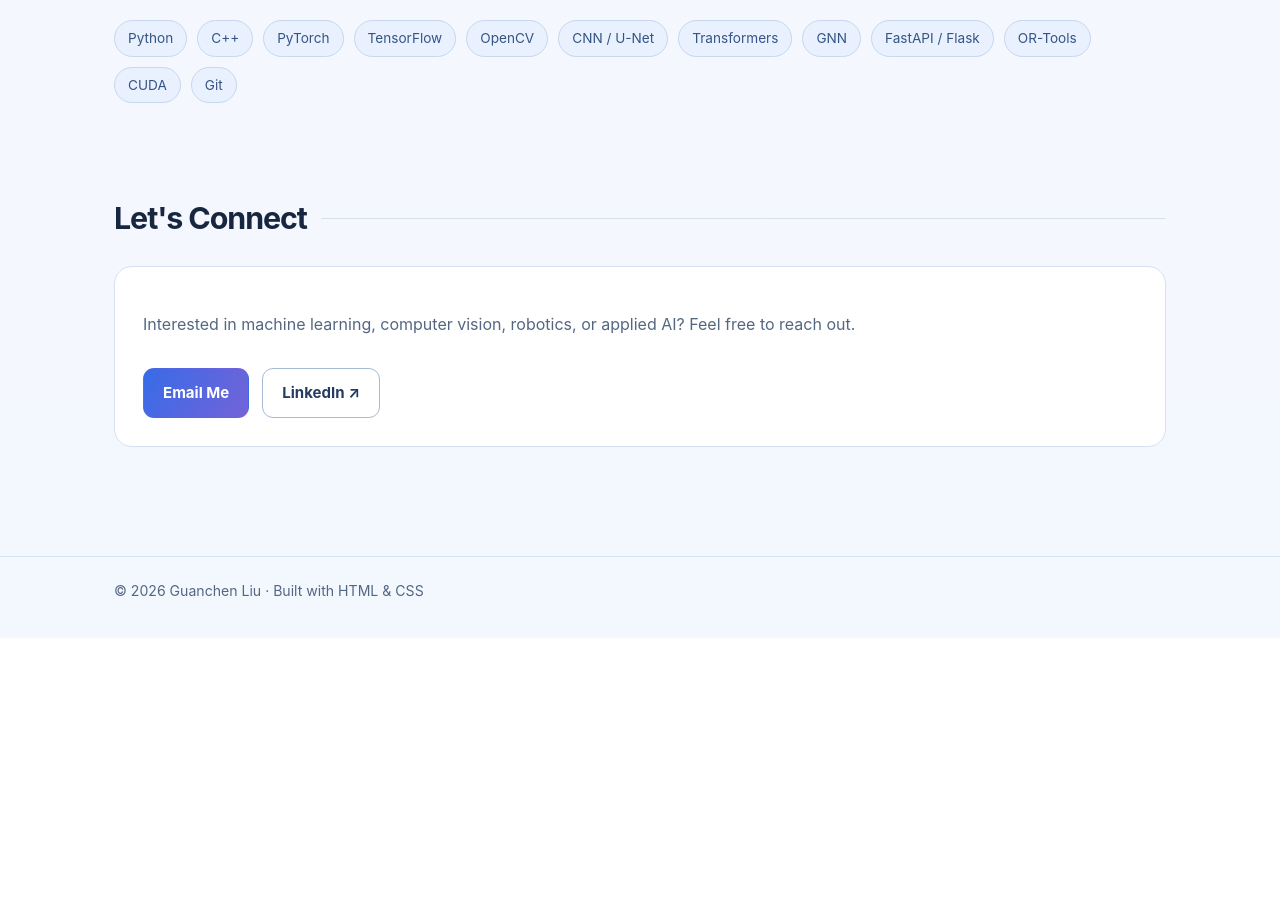
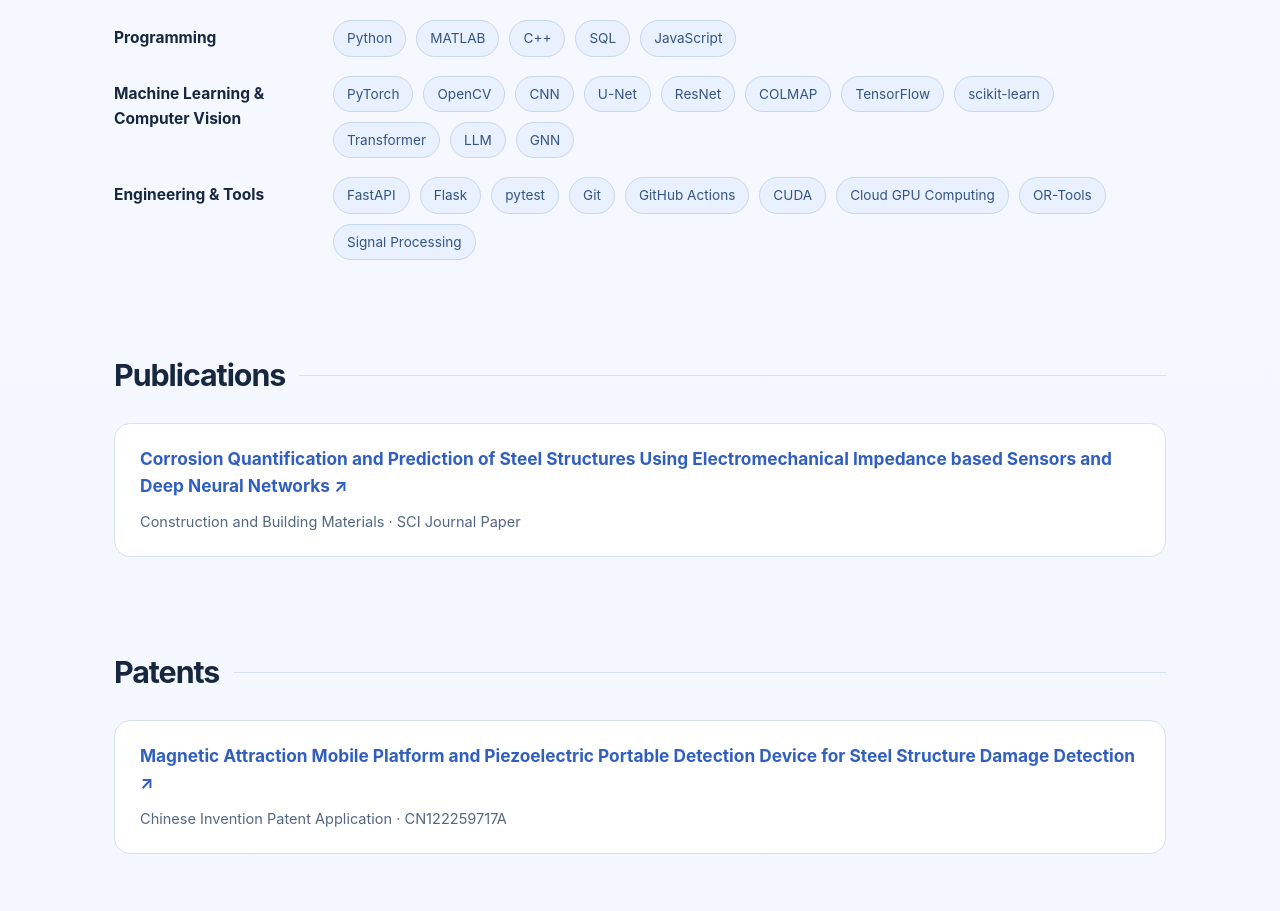
Before and after one commit to gcliu2299/gcliu2299.github.io, a plain HTML site: page index.html in a window 1280 px wide. Shown: the part 2467-3378 px from the top of the page. Before the commit the page ends 3105 px from the top, so only its background shows below. Drawn offline with Linux system fonts and the light colour scheme.

Commit message:
V5-2: Update technical skills and add publications and patents

```diff
--- a/index.html
+++ b/index.html
@@ -38,6 +38,16 @@
     .about { max-width:830px; }
     .pills { display:flex; flex-wrap:wrap; gap:10px; margin-top:23px; }
     .pill { border:1px solid #385077; color:#c5d6f7; background:#19253e; border-radius:999px; padding:6px 13px; font-size:.85rem; }
+    .skill-groups { display:grid; gap:19px; }
+    .skill-group { display:grid; grid-template-columns:205px minmax(0,1fr); gap:14px; align-items:start; }
+    .skill-group h3 { margin:5px 0 0; font-size:.97rem; color:var(--text); font-weight:700; }
+    .skill-group .pills { margin-top:0; }
+    .achievement { padding:22px 25px; border:1px solid var(--line); border-radius:16px; background:var(--surface); }
+    .achievement h3 { margin:0 0 10px; font-size:1.08rem; font-weight:700; line-height:1.55; }
+    .achievement a { color:#315fc0; text-decoration:none; }
+    .achievement a:hover { text-decoration:underline; }
+    .achievement p { margin:0; font-size:.91rem; color:var(--muted); }
+    @media(max-width:720px) { .skill-group { grid-template-columns:1fr; gap:8px; } }
     .project-grid { display:grid; grid-template-columns:repeat(2,minmax(0,1fr)); gap:19px; }
     .card { background:linear-gradient(145deg,#17213a,#101728); border:1px solid var(--line); border-radius:18px; overflow:hidden; transition:transform .2s,border-color .2s; }
     .card:hover { transform:translateY(-4px); border-color:#6d8cc3; }
@@ -148,12 +158,36 @@
 
     <section id="skills">
       <div class="section-top"><h2>Technical Skills</h2></div>
-      <div class="pills">
-        <span class="pill">Python</span><span class="pill">C++</span><span class="pill">PyTorch</span>
-        <span class="pill">TensorFlow</span><span class="pill">OpenCV</span><span class="pill">CNN / U-Net</span>
-        <span class="pill">Transformers</span><span class="pill">GNN</span><span class="pill">FastAPI / Flask</span>
-        <span class="pill">OR-Tools</span><span class="pill">CUDA</span><span class="pill">Git</span>
+      <div class="skill-groups">
+        <div class="skill-group">
+          <h3>Programming</h3>
+          <div class="pills"><span class="pill">Python</span><span class="pill">MATLAB</span><span class="pill">C++</span><span class="pill">SQL</span><span class="pill">JavaScript</span></div>
+        </div>
+        <div class="skill-group">
+          <h3>Machine Learning &amp; Computer Vision</h3>
+          <div class="pills"><span class="pill">PyTorch</span><span class="pill">OpenCV</span><span class="pill">CNN</span><span class="pill">U-Net</span><span class="pill">ResNet</span><span class="pill">COLMAP</span><span class="pill">TensorFlow</span><span class="pill">scikit-learn</span><span class="pill">Transformer</span><span class="pill">LLM</span><span class="pill">GNN</span></div>
+        </div>
+        <div class="skill-group">
+          <h3>Engineering &amp; Tools</h3>
+          <div class="pills"><span class="pill">FastAPI</span><span class="pill">Flask</span><span class="pill">pytest</span><span class="pill">Git</span><span class="pill">GitHub Actions</span><span class="pill">CUDA</span><span class="pill">Cloud GPU Computing</span><span class="pill">OR-Tools</span><span class="pill">Signal Processing</span></div>
+        </div>
       </div>
+    </section>
+
+    <section id="publications">
+      <div class="section-top"><h2>Publications</h2></div>
+      <article class="achievement">
+        <h3><a href="https://doi.org/10.1016/j.conbuildmat.2026.145615" target="_blank" rel="noopener noreferrer">Corrosion Quantification and Prediction of Steel Structures Using Electromechanical Impedance based Sensors and Deep Neural Networks ↗</a></h3>
+        <p>Construction and Building Materials · SCI Journal Paper</p>
+      </article>
+    </section>
+
+    <section id="patents">
+      <div class="section-top"><h2>Patents</h2></div>
+      <article class="achievement">
+        <h3><a href="https://eureka.patsnap.com/patent/CN122259717A" target="_blank" rel="noopener noreferrer">Magnetic Attraction Mobile Platform and Piezoelectric Portable Detection Device for Steel Structure Damage Detection ↗</a></h3>
+        <p>Chinese Invention Patent Application · CN122259717A</p>
+      </article>
     </section>
 
     <section id="contact">
```
